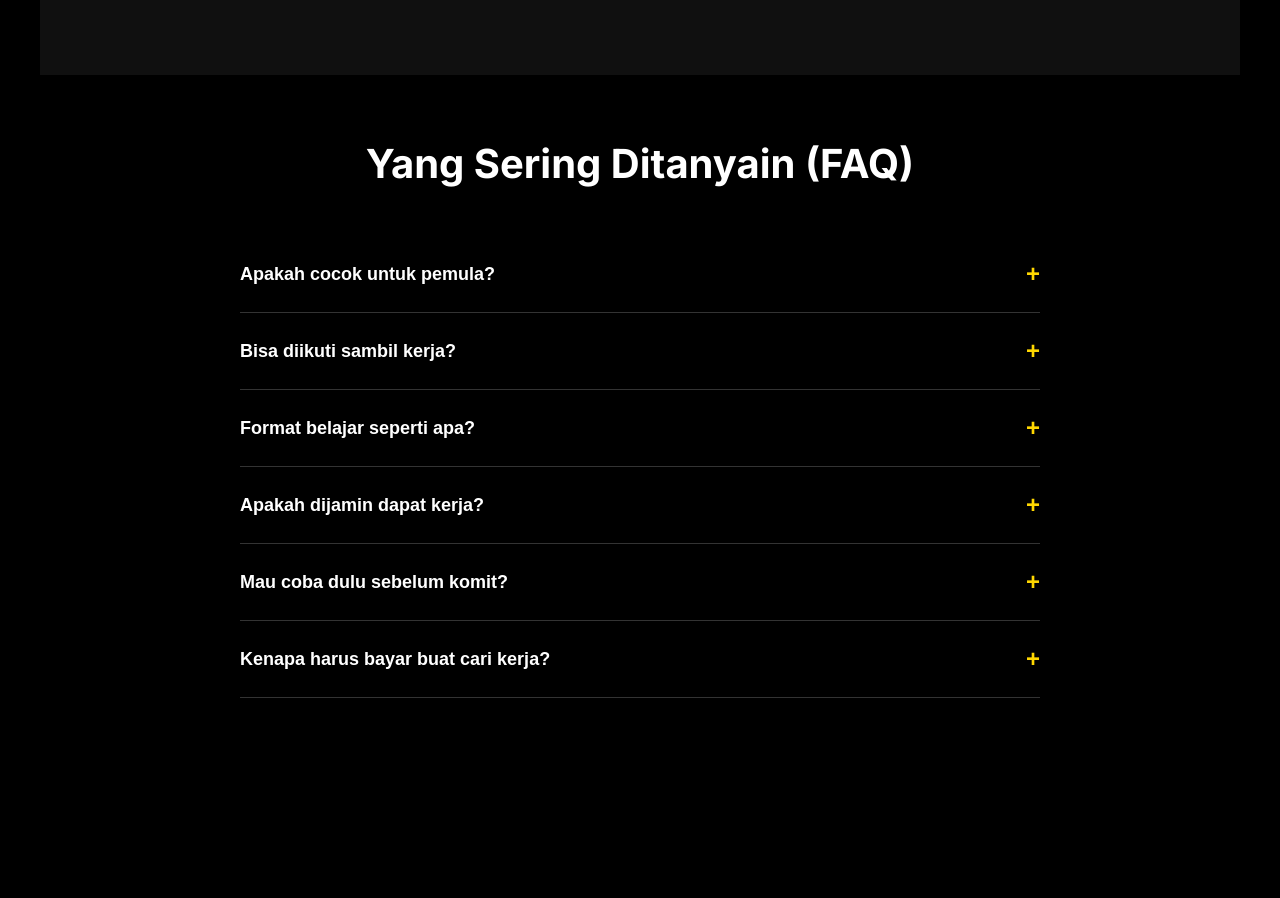
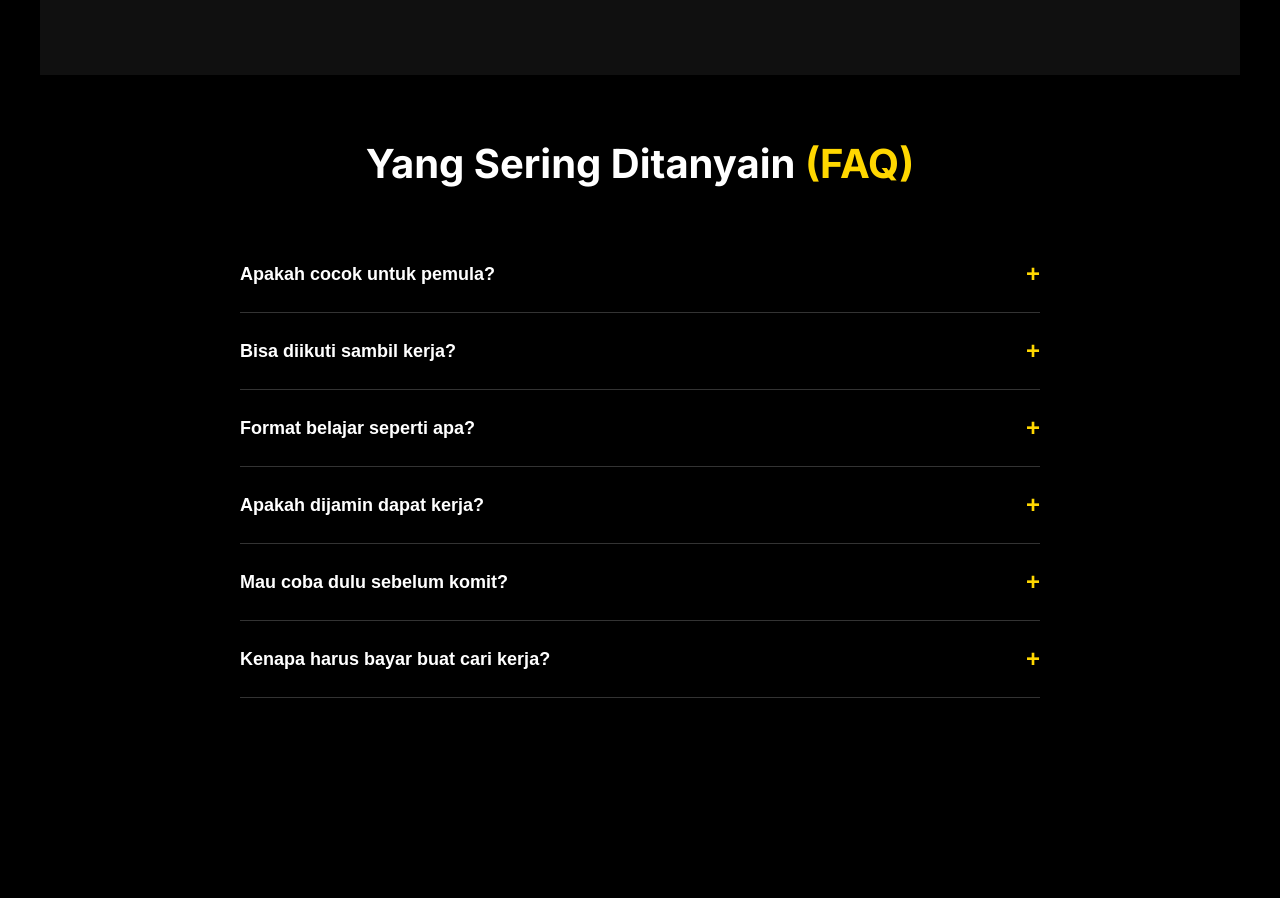
Before and after one commit to alvianzf/learnwithandi.com, a Next.js app: page / in a window 1280 px wide. Shown: the part 9260-10158 px from the top of the page. Built offline with nearby package versions, Linux system fonts and the light colour scheme.

Commit message:
style: highlight (FAQ) in yellow

```diff
--- a/src/components/FaqSection.tsx
+++ b/src/components/FaqSection.tsx
@@ -14,7 +14,7 @@ export default function FaqSection() {
 
   return (
     <section id={faq.id} className={styles.section}>
-      <h2 className={styles.heading}>Yang Sering Ditanyain (FAQ)</h2>
+      <h2 className={styles.heading}>Yang Sering Ditanyain <span style={{ color: 'var(--color-accent-yellow)' }}>(FAQ)</span></h2>
       <div className={styles.list}>
         {faq.items.map((item, index) => (
           <div key={index} className={styles.item}>
```
